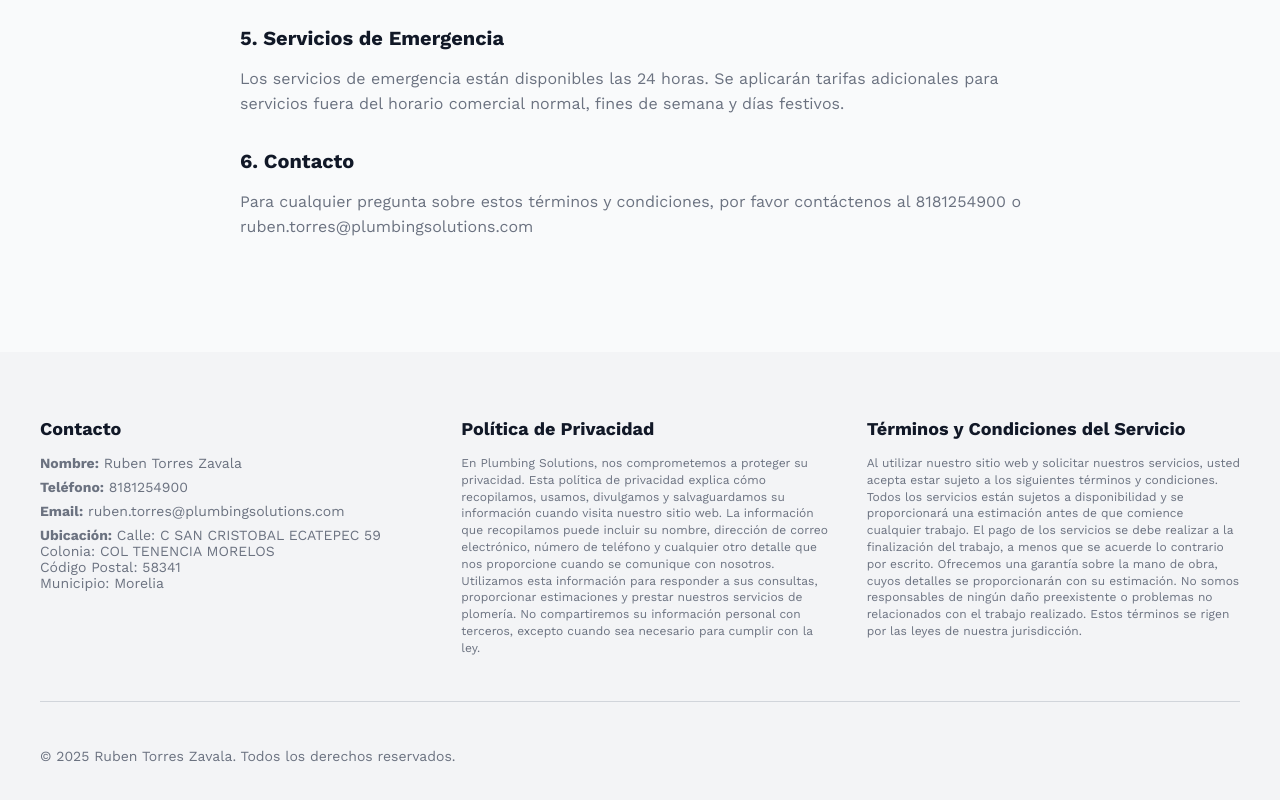
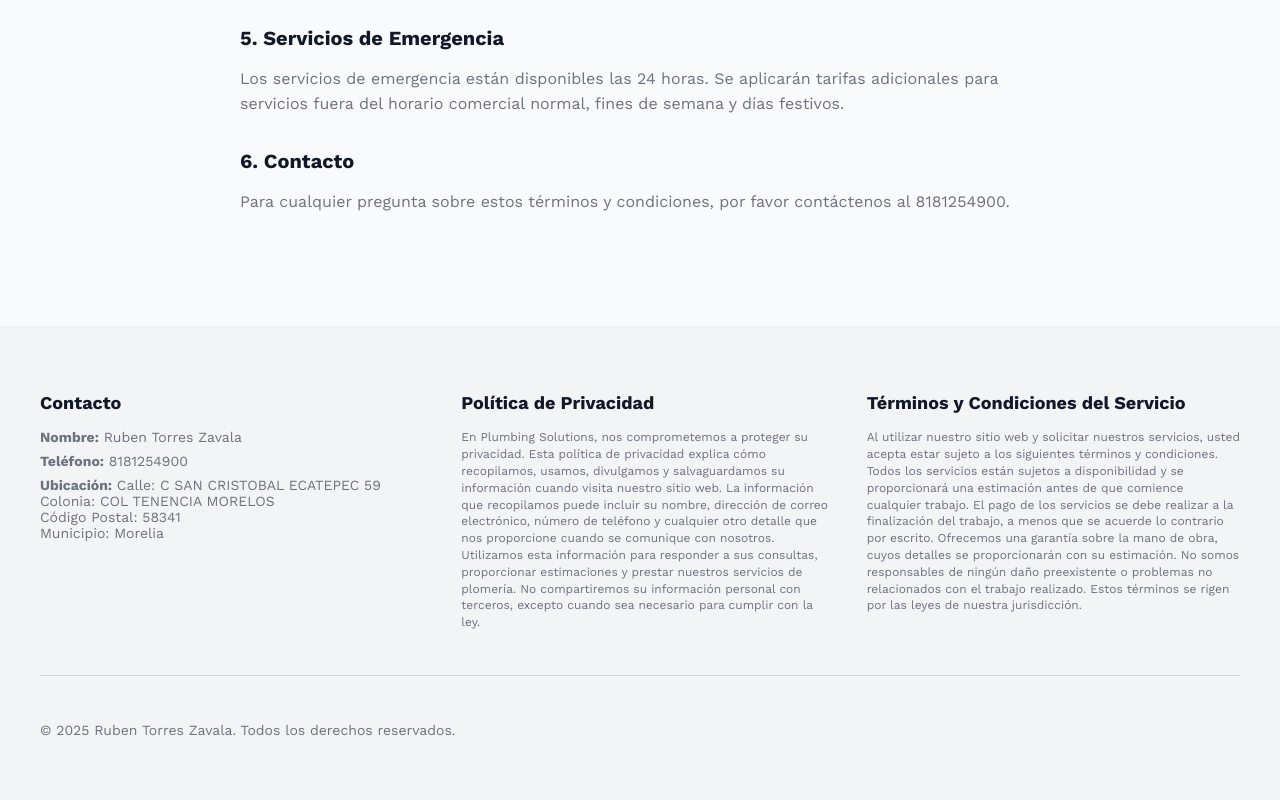
Before and after one commit to alekzrm/Plumbing-proyect, a React (Vite) app in the folder plumbing-proyecto-react/: page / in a window 1280 px wide. Shown: the part 3340-4140 px from the top of the page. Built offline with nearby package versions, Linux system fonts and the light colour scheme.

Commit message:
version-1.3.1

```diff
--- a/plumbing-proyecto-react/src/components/Footer.jsx
+++ b/plumbing-proyecto-react/src/components/Footer.jsx
@@ -19,9 +19,6 @@
               </li>
               <li>
                 <strong>Teléfono:</strong> 8181254900
-              </li>
-              <li>
-                <strong>Email:</strong> ruben.torres@plumbingsolutions.com
               </li>
               <li>
                 <strong>Ubicación:</strong> Calle: C SAN CRISTOBAL ECATEPEC 59
--- a/plumbing-proyecto-react/src/components/Terms.jsx
+++ b/plumbing-proyecto-react/src/components/Terms.jsx
@@ -116,8 +116,7 @@
             </h3>
             <p style={{ color: "#6b7280", lineHeight: "1.6" }}>
               Para cualquier pregunta sobre estos términos y condiciones, por
-              favor contáctenos al 8181254900 o
-              ruben.torres@plumbingsolutions.com
+              favor contáctenos al 8181254900.
             </p>
           </div>
         </div>
```
